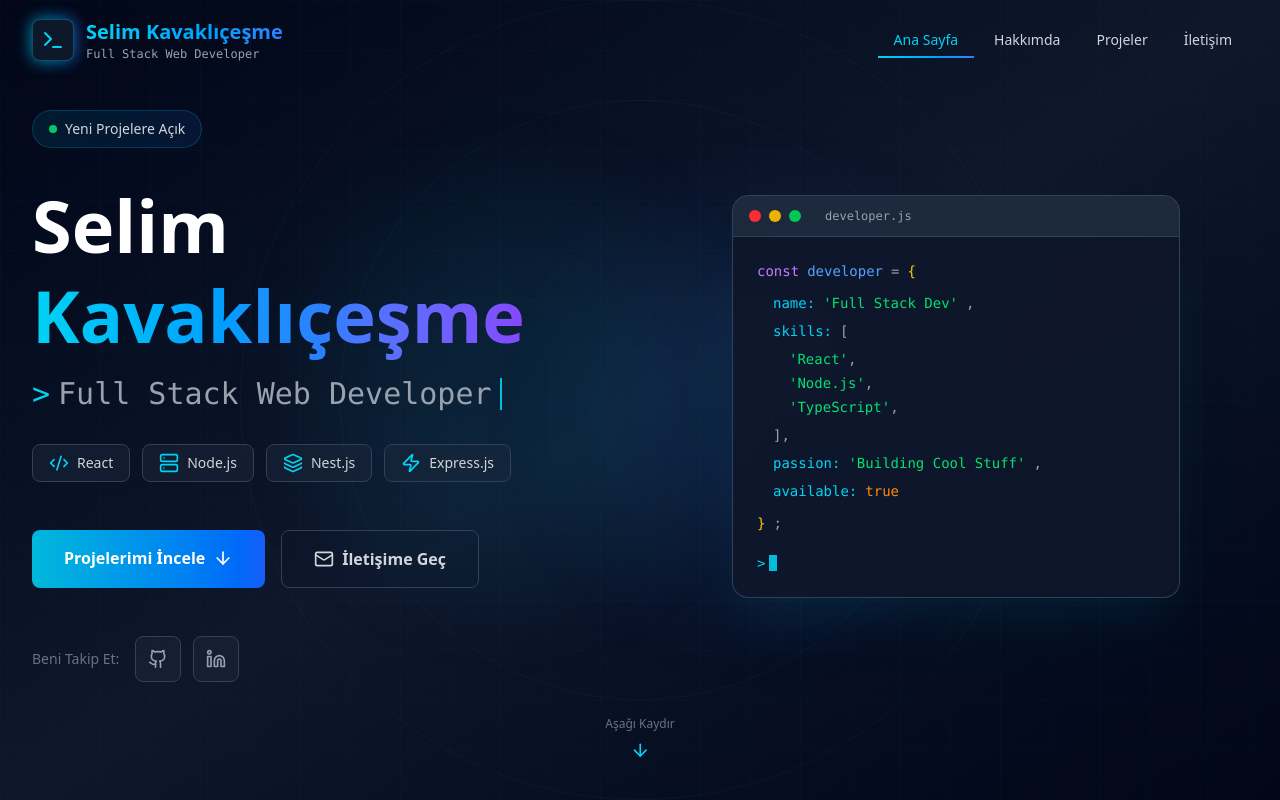
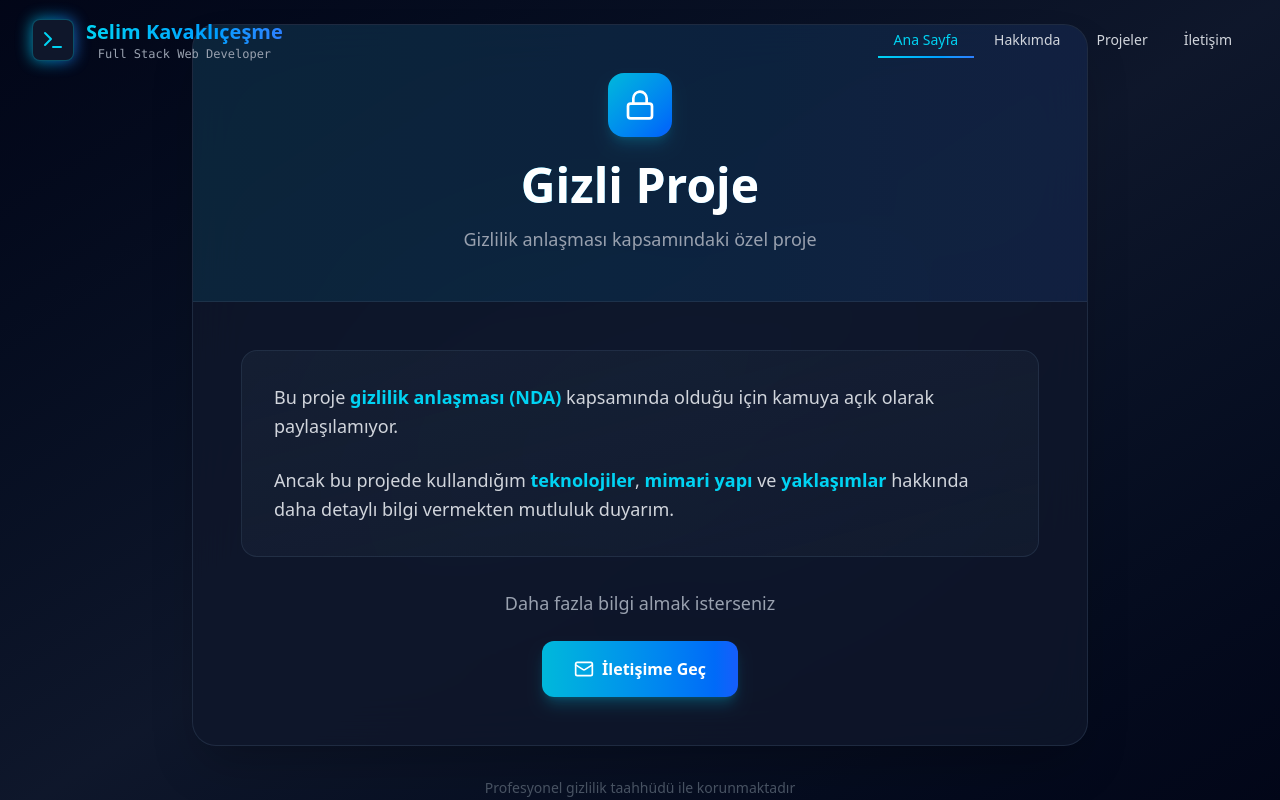
Before and after one commit to Skavces/Skavces.github.io, a React (Vite) app: page /private-projects in a window 1280 px wide. Shown: the top 800 px of the page. Built offline with nearby package versions, Linux system fonts and the light colour scheme.

Commit message:
Fix: contact button now scrolls to section correctly and white screen issue resolved

```diff
--- a/src/App.jsx
+++ b/src/App.jsx
@@ -1,34 +1,57 @@
+import { useEffect } from "react";
+import { useLocation, Routes, Route } from "react-router-dom";
 import Navbar from "./components/Navbar";
 import Footer from "./components/Footer";
 import Home from "./pages/Home";
 import About from "./pages/About";
 import Projects from "./pages/Projects";
 import Contact from "./pages/Contact";
+import PrivateProjects from "./pages/PrivateProjects";
 import "./index.css";
 
 export default function App() {
+  const location = useLocation();
+
+  useEffect(() => {
+    window.scrollTo(0, 0);
+
+    if (location.hash) {
+      const element = document.querySelector(location.hash);
+      if (element) {
+        setTimeout(() => {
+          element.scrollIntoView({ behavior: "smooth" });
+        }, 300);
+      }
+    }
+  }, [location]);
+
   return (
     <div className="bg-slate-950 text-white scroll-smooth">
       <Navbar />
-
       <main>
+        <Routes>
+          <Route
+            path="/"
+            element={
+              <>
                 <section id="home">
                   <Home />
                 </section>
-
                 <section id="about">
                   <About />
                 </section>
-
                 <section id="projects">
                   <Projects />
                 </section>
-
                 <section id="contact">
                   <Contact />
                 </section>
+              </>
+            }
+          />
+          <Route path="/private-projects" element={<PrivateProjects />} />
+        </Routes>
       </main>
-
       <Footer />
     </div>
   );
--- a/src/components/Navbar.jsx
+++ b/src/components/Navbar.jsx
@@ -1,27 +1,28 @@
 import { useState, useEffect } from "react";
 import { Menu, X, Terminal } from "lucide-react";
+import { useLocation } from "react-router-dom";
 
 export default function Navbar() {
   const [isScrolled, setIsScrolled] = useState(false);
   const [isMobileMenuOpen, setIsMobileMenuOpen] = useState(false);
   const [activeSection, setActiveSection] = useState("home");
+  const location = useLocation();
 
   useEffect(() => {
     const handleScroll = () => {
       setIsScrolled(window.scrollY > 20);
     };
-
     window.addEventListener("scroll", handleScroll);
     return () => window.removeEventListener("scroll", handleScroll);
   }, []);
 
   useEffect(() => {
+    if (location.pathname !== "/") return;
     const observerOptions = {
       root: null,
       rootMargin: "-20% 0px -60% 0px",
-      threshold: 0
+      threshold: 0,
     };
-
     const observerCallback = (entries) => {
       entries.forEach((entry) => {
         if (entry.isIntersecting) {
@@ -29,22 +30,27 @@ export default function Navbar() {
         }
       });
     };
-
     const observer = new IntersectionObserver(observerCallback, observerOptions);
     const sections = document.querySelectorAll("section[id]");
+    sections.forEach((section) => observer.observe(section));
+    return () => sections.forEach((section) => observer.unobserve(section));
+  }, [location.pathname]);
 
-    sections.forEach((section) => observer.observe(section));
-
-    return () => {
-      sections.forEach((section) => observer.unobserve(section));
-    };
-  }, []);
+  const handleNavClick = (id) => {
+    if (location.pathname === "/") {
+      const el = document.getElementById(id);
+      if (el) el.scrollIntoView({ behavior: "smooth" });
+    } else {
+      window.location.href = `/#${id}`;
+    }
+    setIsMobileMenuOpen(false);
+  };
 
   const navItems = [
-    { name: "Ana Sayfa", href: "#home", id: "home" },
-    { name: "Hakkımda", href: "#about", id: "about" },
-    { name: "Projeler", href: "#projects", id: "projects" },
-    { name: "İletişim", href: "#contact", id: "contact" },
+    { name: "Ana Sayfa", id: "home" },
+    { name: "Hakkımda", id: "about" },
+    { name: "Projeler", id: "projects" },
+    { name: "İletişim", id: "contact" },
   ];
 
   return (
@@ -57,7 +63,10 @@ export default function Navbar() {
     >
       <div className="max-w-7xl mx-auto px-4 sm:px-6 lg:px-8">
         <div className="flex items-center justify-between h-20">
-          <a href="#home" className="flex items-center space-x-3 group cursor-pointer">
+          <button
+            onClick={() => handleNavClick("home")}
+            className="flex items-center space-x-3 group cursor-pointer"
+          >
             <div className="relative">
               <div className="absolute inset-0 bg-gradient-to-r from-cyan-400 to-blue-500 rounded-lg blur opacity-75 group-hover:opacity-100 transition duration-300"></div>
               <div className="relative bg-slate-900 p-2 rounded-lg border border-cyan-400/30">
@@ -66,17 +75,19 @@ export default function Navbar() {
             </div>
             <div className="flex flex-col">
               <span className="text-xl font-bold bg-gradient-to-r from-cyan-400 to-blue-500 bg-clip-text text-transparent">
-                {"Selim Kavaklıçeşme"}
+                Selim Kavaklıçeşme
               </span>
-              <span className="text-xs text-gray-400 font-mono">Full Stack Web Developer</span>
+              <span className="text-xs text-gray-400 font-mono">
+                Full Stack Web Developer
+              </span>
             </div>
-          </a>
+          </button>
 
           <div className="hidden md:flex items-center space-x-1 ml-auto">
             {navItems.map((item) => (
-              <a
+              <button
                 key={item.id}
-                href={item.href}
+                onClick={() => handleNavClick(item.id)}
                 className={`relative px-4 py-2 text-sm font-medium transition-colors duration-300 group ${
                   activeSection === item.id
                     ? "text-cyan-400"
@@ -87,7 +98,7 @@ export default function Navbar() {
                 {activeSection === item.id && (
                   <span className="absolute bottom-0 left-0 w-full h-0.5 bg-gradient-to-r from-cyan-400 to-blue-500"></span>
                 )}
-              </a>
+              </button>
             ))}
           </div>
 
@@ -95,7 +106,11 @@ export default function Navbar() {
             onClick={() => setIsMobileMenuOpen(!isMobileMenuOpen)}
             className="md:hidden p-2 rounded-lg text-gray-300 hover:text-white hover:bg-slate-800 transition-colors"
           >
-            {isMobileMenuOpen ? <X className="w-6 h-6" /> : <Menu className="w-6 h-6" />}
+            {isMobileMenuOpen ? (
+              <X className="w-6 h-6" />
+            ) : (
+              <Menu className="w-6 h-6" />
+            )}
           </button>
         </div>
       </div>
@@ -103,18 +118,17 @@ export default function Navbar() {
       {isMobileMenuOpen && (
         <div className="md:hidden px-4 pt-2 pb-6 space-y-2 bg-slate-900/95 backdrop-blur-md border-t border-cyan-400/10">
           {navItems.map((item) => (
-            <a
+            <button
               key={item.id}
-              href={item.href}
-              onClick={() => setIsMobileMenuOpen(false)}
-              className={`block px-4 py-3 rounded-lg text-base font-medium transition-all duration-300 ${
+              onClick={() => handleNavClick(item.id)}
+              className={`block w-full text-left px-4 py-3 rounded-lg text-base font-medium transition-all duration-300 ${
                 activeSection === item.id
                   ? "bg-gradient-to-r from-cyan-400/20 to-blue-500/20 text-cyan-400 border border-cyan-400/30"
                   : "text-gray-300 hover:bg-slate-800 hover:text-white"
               }`}
             >
               {item.name}
-            </a>
+            </button>
           ))}
         </div>
       )}
--- a/src/main.jsx
+++ b/src/main.jsx
@@ -1,10 +1,13 @@
 import React from "react";
 import ReactDOM from "react-dom/client";
+import { BrowserRouter } from "react-router-dom";
 import App from "./App.jsx";
 import "./index.css";
 
 ReactDOM.createRoot(document.getElementById("root")).render(
   <React.StrictMode>
-    <App />
+    <BrowserRouter basename="/">
+      <App />
+    </BrowserRouter>
   </React.StrictMode>
 );
--- /dev/null
+++ b/src/pages/PrivateProjects.jsx
@@ -0,0 +1,67 @@
+import { Lock, Mail } from 'lucide-react';
+import { useEffect } from 'react';
+
+export default function PrivateProjects() {
+  useEffect(() => {
+    window.scrollTo(0, 0);
+  }, []);
+
+  const handleContactClick = () => {
+    window.location.href = "/#contact";
+  };
+
+  return (
+    <div className="min-h-screen bg-gradient-to-br from-slate-950 via-slate-900 to-slate-950 flex items-center justify-center p-6 relative overflow-hidden">
+      <div className="absolute inset-0 overflow-hidden">
+        <div className="absolute top-1/4 left-1/4 w-96 h-96 bg-cyan-500/5 rounded-full blur-3xl animate-pulse"></div>
+        <div className="absolute bottom-1/4 right-1/4 w-96 h-96 bg-blue-500/5 rounded-full blur-3xl animate-pulse delay-700"></div>
+      </div>
+
+      <div className="w-full max-w-4xl relative z-10">
+        <div className="bg-slate-900/80 backdrop-blur-xl rounded-3xl border border-slate-700/50 shadow-2xl overflow-hidden">
+          <div className="bg-gradient-to-r from-cyan-500/10 to-blue-500/10 p-8 md:p-12 border-b border-slate-700/50">
+            <div className="flex items-center justify-center mb-6">
+              <div className="bg-gradient-to-br from-cyan-500 to-blue-600 p-4 rounded-2xl shadow-lg shadow-cyan-500/20">
+                <Lock className="w-8 h-8 text-white" />
+              </div>
+            </div>
+            <h1 className="text-4xl md:text-5xl font-bold text-white text-center mb-4 bg-gradient-to-r from-cyan-400 to-blue-400 bg-clip-text text-transparent">
+              Gizli Proje
+            </h1>
+            <p className="text-gray-400 text-center text-lg max-w-2xl mx-auto">
+              Gizlilik anlaşması kapsamındaki özel proje
+            </p>
+          </div>
+
+          <div className="p-8 md:p-12">
+            <div className="bg-gradient-to-br from-slate-800/50 to-slate-800/30 p-8 rounded-2xl border border-slate-700/50 mb-8">
+              <p className="text-gray-300 leading-relaxed text-lg mb-6">
+                Bu proje <span className="text-cyan-400 font-semibold">gizlilik anlaşması (NDA)</span> kapsamında olduğu için kamuya açık olarak paylaşılamıyor.
+              </p>
+              <p className="text-gray-300 leading-relaxed text-lg">
+                Ancak bu projede kullandığım <span className="text-cyan-400 font-semibold">teknolojiler</span>, <span className="text-cyan-400 font-semibold">mimari yapı</span> ve <span className="text-cyan-400 font-semibold">yaklaşımlar</span> hakkında daha detaylı bilgi vermekten mutluluk duyarım.
+              </p>
+            </div>
+
+            <div className="text-center">
+              <p className="text-gray-400 mb-6 text-lg">
+                Daha fazla bilgi almak isterseniz
+              </p>
+              <button
+                onClick={handleContactClick}
+                className="inline-flex items-center gap-2 bg-gradient-to-r from-cyan-500 to-blue-600 text-white font-semibold px-8 py-4 rounded-xl hover:from-cyan-600 hover:to-blue-700 transition-all duration-300 shadow-lg shadow-cyan-500/25 hover:shadow-cyan-500/40 hover:scale-105"
+              >
+                <Mail className="w-5 h-5" />
+                İletişime Geç
+              </button>
+            </div>
+          </div>
+        </div>
+
+        <p className="text-center text-gray-600 text-sm mt-8">
+          Profesyonel gizlilik taahhüdü ile korunmaktadır
+        </p>
+      </div>
+    </div>
+  );
+}
--- a/src/pages/Projects.jsx
+++ b/src/pages/Projects.jsx
@@ -1,4 +1,5 @@
 import { Github, ExternalLink, Code2, Sparkles } from 'lucide-react';
+import { Link } from 'react-router-dom';
 
 export default function Projects() {
   const projects = [
@@ -9,8 +10,8 @@ export default function Projects() {
         'Full stack dil öğrenme platformu. Web ve mobil uygulama ile kullanıcılar interaktif şekilde yeni diller öğrenebiliyor. Gerçek zamanlı ilerleme takibi ve oyunlaştırma özellikleri içeriyor.',
       image: '/dil.png',
       tags: ['React', 'React Native', 'Tailwind', 'Nest.js', 'PostgreSQL'],
-      github: '#',
-      demo: '#',
+      github: '/private-projects',
+      demo: '/private-projects',
       gradient: 'from-cyan-400 to-blue-600',
     },
     {
@@ -20,8 +21,8 @@ export default function Projects() {
         'SomaFM için geliştirilmiş modern web sitesi ve mobil uygulama. Canlı radyo yayını, kanal listesi ve favorileme özellikleri. Cross-platform uyumlu streaming deneyimi.',
       image: '/somafm.jpg',
       tags: ['React', 'React Native', 'Tailwind', 'Express.js', 'PostgreSQL'],
-      github: '#',
-      demo: '#',
+      github: '/private-projects',
+      demo: '/private-projects',
       gradient: 'from-purple-400 to-pink-600',
     },
   ];
@@ -31,12 +32,14 @@ export default function Projects() {
       id="projects"
       className="min-h-screen bg-gradient-to-br from-slate-950 via-slate-900 to-slate-950 relative overflow-hidden py-20 scroll-mt-20"
     >
+      {/* Arka plan efektleri */}
       <div className="absolute inset-0 overflow-hidden">
         <div className="absolute top-1/3 right-1/4 w-96 h-96 bg-purple-500/10 rounded-full blur-3xl animate-pulse"></div>
         <div className="absolute bottom-1/3 left-1/4 w-96 h-96 bg-cyan-500/10 rounded-full blur-3xl animate-pulse"></div>
       </div>
       <div className="absolute inset-0 bg-[linear-gradient(rgba(6,182,212,0.03)_1px,transparent_1px),linear-gradient(90deg,rgba(6,182,212,0.03)_1px,transparent_1px)] bg-[size:50px_50px]"></div>
 
+      {/* İçerik */}
       <div className="relative z-10 max-w-7xl mx-auto px-4 sm:px-6 lg:px-8">
         <div className="text-center mb-16 space-y-4">
           <div className="inline-flex items-center space-x-2 bg-gradient-to-r from-cyan-500/10 to-blue-500/10 border border-cyan-400/20 rounded-full px-4 py-2 backdrop-blur-sm">
@@ -51,6 +54,7 @@ export default function Projects() {
           </h2>
         </div>
 
+        {/* Proje kartları */}
         <div className="grid md:grid-cols-2 gap-8 max-w-5xl mx-auto">
           {projects.map((project) => (
             <div
@@ -68,25 +72,22 @@ export default function Projects() {
                 />
                 <div className="absolute inset-0 bg-gradient-to-t from-slate-900 via-slate-900/50 to-transparent opacity-60"></div>
 
+                {/* Butonlar */}
                 <div className="absolute top-4 right-4 flex space-x-2 opacity-0 group-hover:opacity-100 transition-opacity">
-                  <a
-                    href={project.github}
+                  <Link
+                    to={project.github}
                     className="p-2 bg-slate-900/90 backdrop-blur-sm rounded-lg border border-slate-700 hover:border-cyan-400/50 transition-colors"
-                    target="_blank"
-                    rel="noopener noreferrer"
                     aria-label={`${project.title} GitHub`}
                   >
                     <Github className="w-5 h-5 text-gray-300 hover:text-cyan-400" />
-                  </a>
-                  <a
-                    href={project.demo}
+                  </Link>
+                  <Link
+                    to={project.demo}
                     className="p-2 bg-slate-900/90 backdrop-blur-sm rounded-lg border border-slate-700 hover:border-cyan-400/50 transition-colors"
-                    target="_blank"
-                    rel="noopener noreferrer"
                     aria-label={`${project.title} Demo`}
                   >
                     <ExternalLink className="w-5 h-5 text-gray-300 hover:text-cyan-400" />
-                  </a>
+                  </Link>
                 </div>
               </div>
 
@@ -111,17 +112,15 @@ export default function Projects() {
                   ))}
                 </div>
 
-                <a
-                  href={project.demo}
-                  target="_blank"
-                  rel="noopener noreferrer"
+                <Link
+                  to={project.demo}
                   className="block mt-4 px-4 py-2.5 text-center bg-gradient-to-r from-cyan-500/10 to-blue-500/10 border border-cyan-400/20 rounded-lg text-cyan-400 font-medium hover:from-cyan-500/20 hover:to-blue-500/20 hover:border-cyan-400/40 transition-all duration-300 backdrop-blur-sm group/btn"
                 >
                   <span className="flex items-center justify-center space-x-2">
                     <Code2 className="w-4 h-4 group-hover/btn:rotate-12 transition-transform" />
                     <span>Projeyi İncele</span>
                   </span>
-                </a>
+                </Link>
               </div>
 
               <div
@@ -131,6 +130,7 @@ export default function Projects() {
           ))}
         </div>
 
+        {/* Alt GitHub butonu */}
         <div className="text-center mt-16">
           <a
             href="https://github.com/Skavces"
```
Lines whose indentation alone changed are shown as unchanged.
